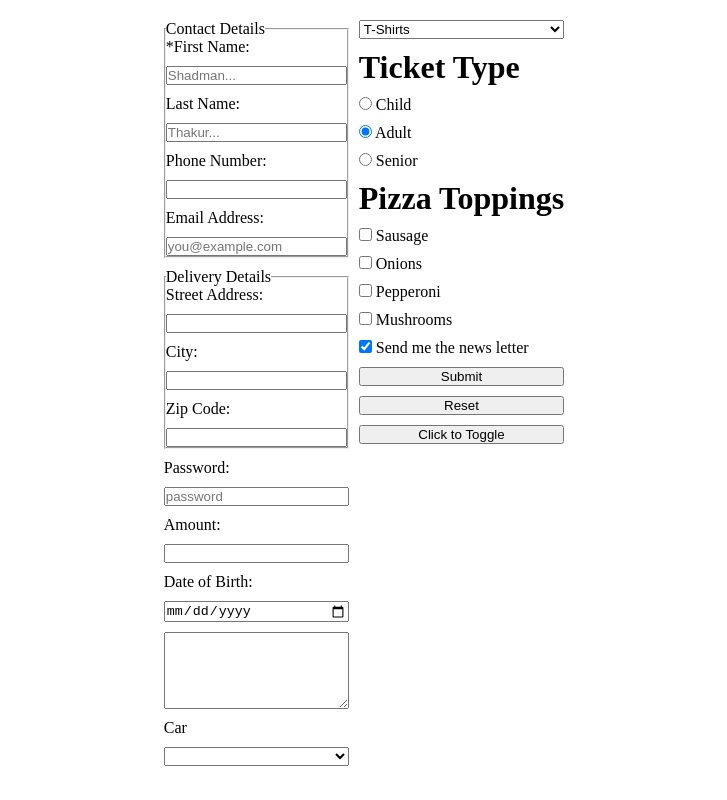
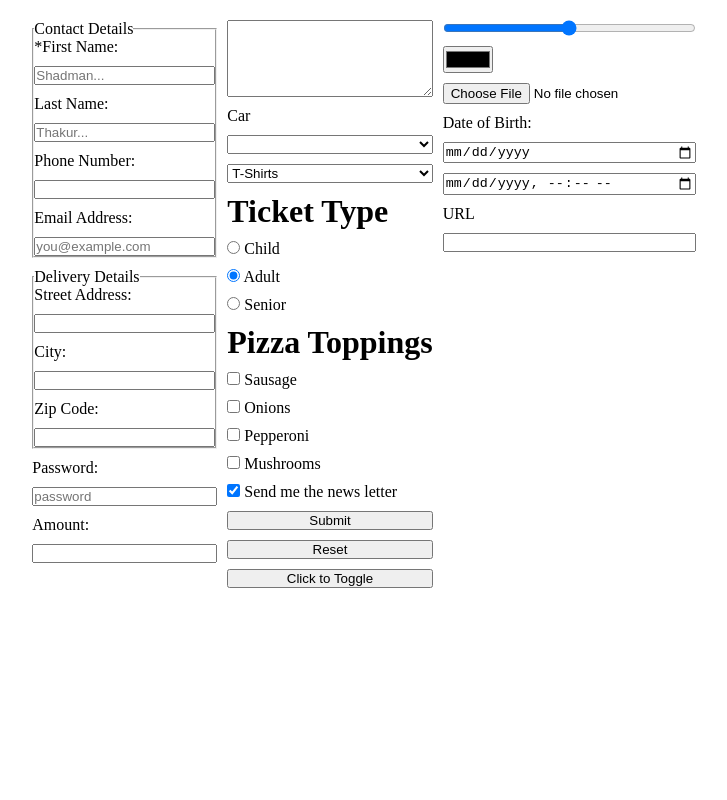
Before and after one commit to thakurshadman/html-inputs, a plain HTML site: page index.html in a window 1280 px wide. Shown: the whole page, without its empty margins (276-1003 px from the left). Drawn offline with Linux system fonts and the light colour scheme.

Commit message:
form inputs and validation test

```diff
--- a/index.html
+++ b/index.html
@@ -52,17 +52,17 @@
                     <input type="text" id="city" name="city">
 
                     <label for="zip_code">Zip Code:</label>
-                    <input type="text" id="zip_code" name="zip_code">
-                  </fieldset>
+                    <input type="text" id="zip_code" name="zip_code" pattern="(\d{5}([\-]\d{4})?)" title="Please enter a valid zip code, example: 65251">
+                </fieldset>
                 <!--password-->
                 <label for="user_password">Password:</label>
                 <input type="password" id="user_password" name="password" placeholder="password" minlength="8">
                 <!--Number-->
                 <label for="amount">Amount:</label>
-                <input type="number" id="amount" name="amount">
-                <!--Date-->
-                <label for="dob">Date of Birth:</label>
-                <input type="date" id="dob" name="dob">
+                <input type="number" id="amount" name="amount" min="5" max="100">
+
+            </div>
+            <div class="col">
                 <!--Text Area-->
                 <textarea name="comments" id="comments" cols="10" rows="5" maxlength="10"></textarea>
                 <!--select input-->
@@ -75,9 +75,6 @@
                     <option value="mercedes">Mercedes</option>
                     <option value="tesla">Tesla</option>
                 </select>
-            </div>
-
-            <div class="col">
                 <!--Select input with option groups-->
                 <select name="fashion">
                     <optgroup label="Clothing">
@@ -132,6 +129,20 @@
                 <button type="reset">Reset</button>
                 <button type="button">Click to Toggle</button>
             </div>
+            <div class="col">
+                <!--Range-->
+                <input type="range" name="value" id="">
+                <!--Color-->
+                <input type="color" name="color" id="">
+                <!--File-->
+                <input type="file" name="file" id="">
+                <!--Date + Date Time Local-->
+                <label for="dob">Date of Birth:</label>
+                <input type="date" id="dob" name="dob">
+                <input type="datetime-local" name="" id="">
+                <label for="url">URL</label>
+                <input type="url" name="url" id="url">
+            </div>
         </form>
     </div>
 
```
